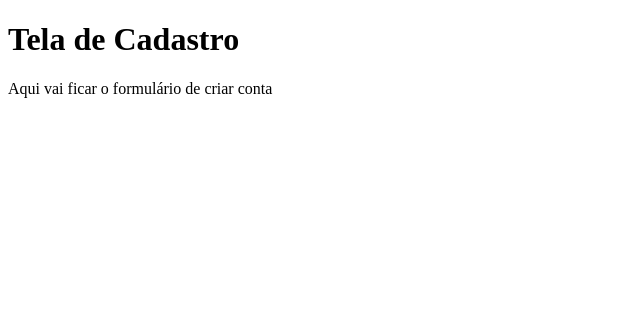
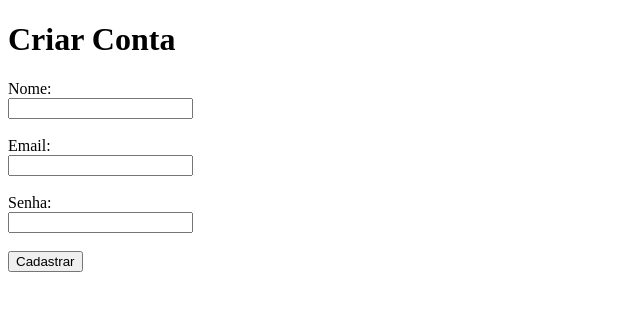
Before and after one commit to Bianc-byte/Projeto-Habitos-Gamificado, a Flask app: page /cadastro in a window 1280 px wide. Shown: the part 57-368 px from the top of the page, without its empty margins (0-640 px from the left). Run offline with Flask 3, Linux system fonts and the light colour scheme.

Commit message:
Criando formulário de cadastro

```diff
--- a/app/templates/cadastro.html
+++ b/app/templates/cadastro.html
@@ -1,8 +1,23 @@
 {% extends "base.html" %}
-
 {% block title %}Cadastro{% endblock %}
 
 {% block content %}
-<h1>Tela de Cadastro</h1>
-<p>Aqui vai ficar o formulário de criar conta</p>
+<h1>Criar Conta</h1>
+
+<form method="POST" action="/cadastro">
+    <label>Nome:</label><br>
+    <input type="text" name="nome" required><br><br>
+
+    <label>Email:</label><br>
+    <input type="email" name="email" required><br><br>
+
+    <label>Senha:</label><br>
+    <input type="password" name="senha" required><br><br>
+
+    <button type="submit">Cadastrar</button>
+</form>
+{% if mensagem %}
+    <p>{{ mensagem }}</p>
+{% endif %}
+
 {% endblock %}
```
